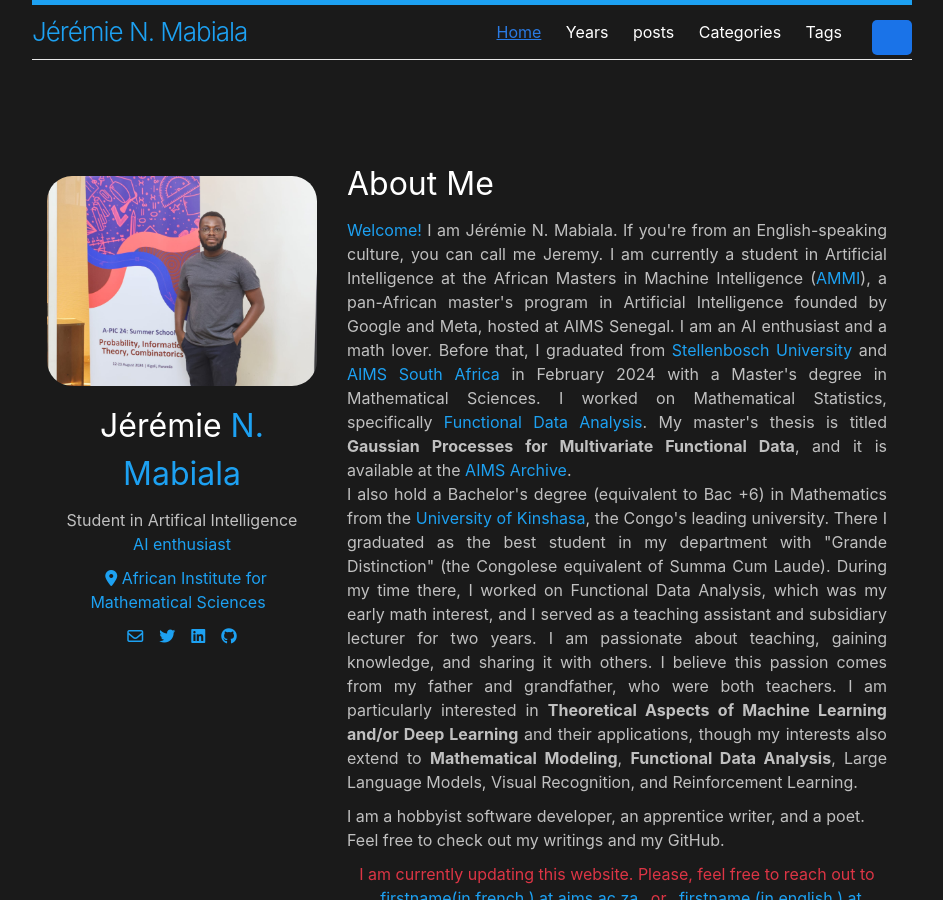
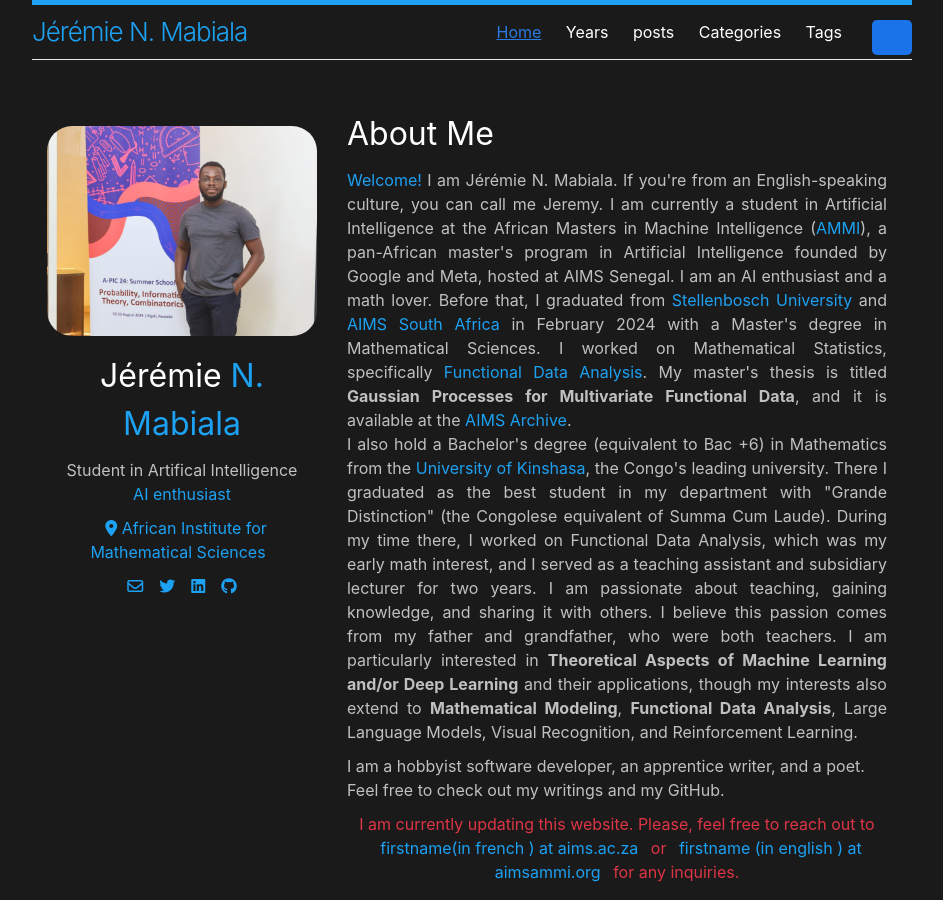
Before and after one commit to jnlandu/jnlandu.github.io, a Jekyll site: the page built from index.md, in a window 1280 px wide and 900 px high. Shown: the whole window, without its empty margins (168-1111 px from the left). Built offline with Jekyll 4.4.1, drawn with Linux system fonts in a browser that asks for light colours.

Commit message:
update Home page

```diff
--- a/_includes/header.html
+++ b/_includes/header.html
@@ -1,7 +1,6 @@
   <button class="theme-toggle-btn" aria-label="Toggle Theme"><i></i>
   </button>
 
-    <div class="site-nav-wrapper">
         <a class="site-title me-4" rel="author" href="{{ '/' | relative_url }}">{{ site.firstName | escape }} {{ site.lastName}} </a>
         {% if site.data.navigation %}
         {%- assign navpages = site.data.navigation -%}
@@ -17,5 +16,3 @@
             </div>
           </nav>
         {% endif %}
-
-    </div>
--- a/_layouts/default.html
+++ b/_layouts/default.html
@@ -11,7 +11,6 @@
     <!-- Site Header -->
 
      <header class="site-header">
-
       {%- include header.html -%}
      </header>
 
--- a/_sass/minima-dark/_layout.scss
+++ b/_sass/minima-dark/_layout.scss
@@ -15,8 +15,8 @@
     position: sticky !important;
     top: 0px !important;
     z-index: 1020 !important;
-    transition: opacity 0.3s ease; /* Smooth transition for visibility */
-
+    // transition: opacity 0.3s ease; /* Smooth transition for visibility */
+    transition: box-shadow 0.3s ease; /* Smooth shadow transition */
 }
 
 .site-title {
--- a/assets/css/custom/custom.css
+++ b/assets/css/custom/custom.css
@@ -73,12 +73,13 @@
 
 .about-wrapper {
   /* width: 200px; */
-  margin-top: 100px;
+  margin-top: 50px;
   display: -webkit-box !important;
   display: -ms-flexbox !important;
   width: calc(var(--content-width) - 70px);
   /* z-index: -100 !important; */
-  transition: opacity 0.3s ease; /* Same transition for content */
+  /* transition: opacity 0.3s ease;  */
+  transition: margin-top 0.3s ease; /* Smooth margin transition */
 }
 
 /* .site-nav-wrapper{
@@ -133,3 +134,11 @@
   color: rgba(var(--bs-emphasis-color-rgb), 0.3);
   pointer-events: none;
 }
+
+.sticky {
+  box-shadow: 0 2px 5px rgba(0, 0, 0, 0.2); /* Add shadow when sticky */
+}
+
+.sticky + .about-wrapper {
+  margin-top: 20px; /* Create space for content below the nav */
+}
--- a/assets/js/main.js
+++ b/assets/js/main.js
@@ -68,6 +68,22 @@
 
 
 
+// document.addEventListener('DOMContentLoaded', function() {
+//   const nav = document.querySelector('.site-header');
+
+//   window.addEventListener('scroll', function() {
+//       const navHeight = nav.offsetHeight; // Get the height of the nav
+//       const scrollPosition = window.scrollY; // Current scroll position
+
+//       if (scrollPosition > navHeight) {
+//           nav.classList.add('sticky');
+//       } else {
+//           nav.classList.remove('sticky');
+//       }
+//   });
+// });
+
+
 document.addEventListener('DOMContentLoaded', function() {
   const nav = document.querySelector('.site-header');
   const content = document.querySelector('.about-wrapper');
@@ -82,7 +98,7 @@
           content.style.opacity = 1 - (scrollPosition / navHeight);
       } else {
           // Hide content completely after nav is reached
-          content.style.opacity = 0;
+          content.style.opacity = .1;
       }
   });
 });
```
